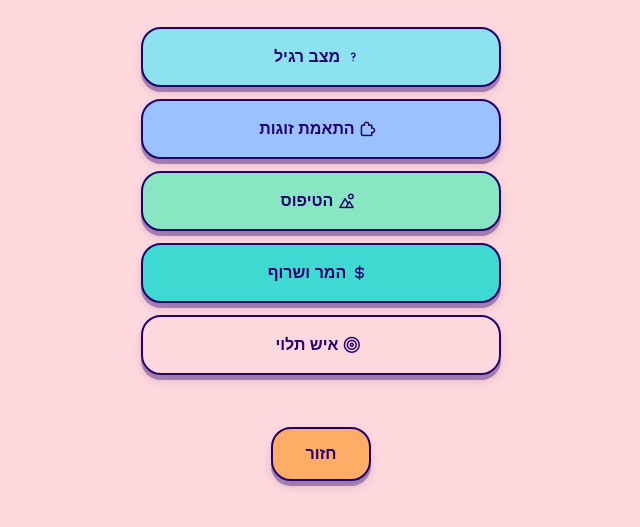
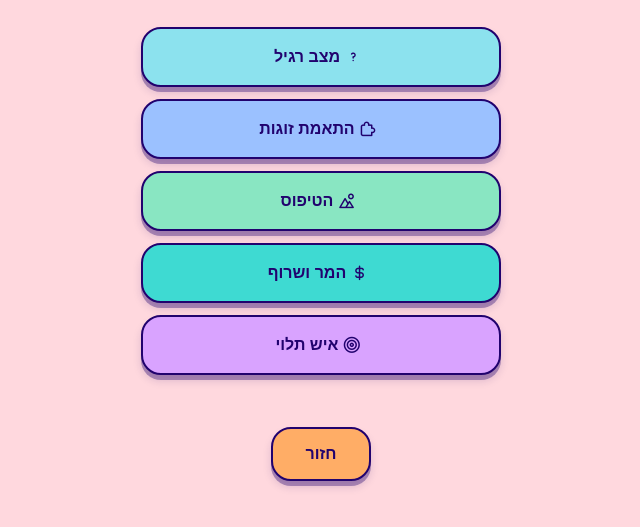
Before and after one commit to Joseph-Schtein/Impact-Game, a plain HTML site: page public/index.html in a window 1280 px wide. Both pictures are taken after a click on the button "שחקן יחיד". Shown: the part 201-728 px from the top of the page, without its empty margins (319-959 px from the left). Drawn offline with nearby package versions, Linux system fonts and the light colour scheme; no server answers; a web font is replaced by a local one.

Commit message:
fix the colour issue

```diff
--- a/public/styles.css
+++ b/public/styles.css
@@ -17,7 +17,7 @@
     /* Used for progress bars and highlights */
     --accent-Back: rgb(255, 173, 102);
     --accent-multiplayer: rgb(155, 193, 255);
-
+    --accent-periwinkle: rgb(217, 163, 255);
 
     --white: #ffffff;
 }
@@ -238,6 +238,12 @@ h2 {
     border-color: var(--app-text);
     color: var(--app-text);
     /* navy on teal = 6.3:1 ✅ */
+}
+
+.neo-button.bg-periwinkle {
+    background-color: var(--accent-periwinkle);
+    border-color: var(--app-text);
+    color: var(--app-text);
 }
 
 /* Result Feedback Buttons */
```
